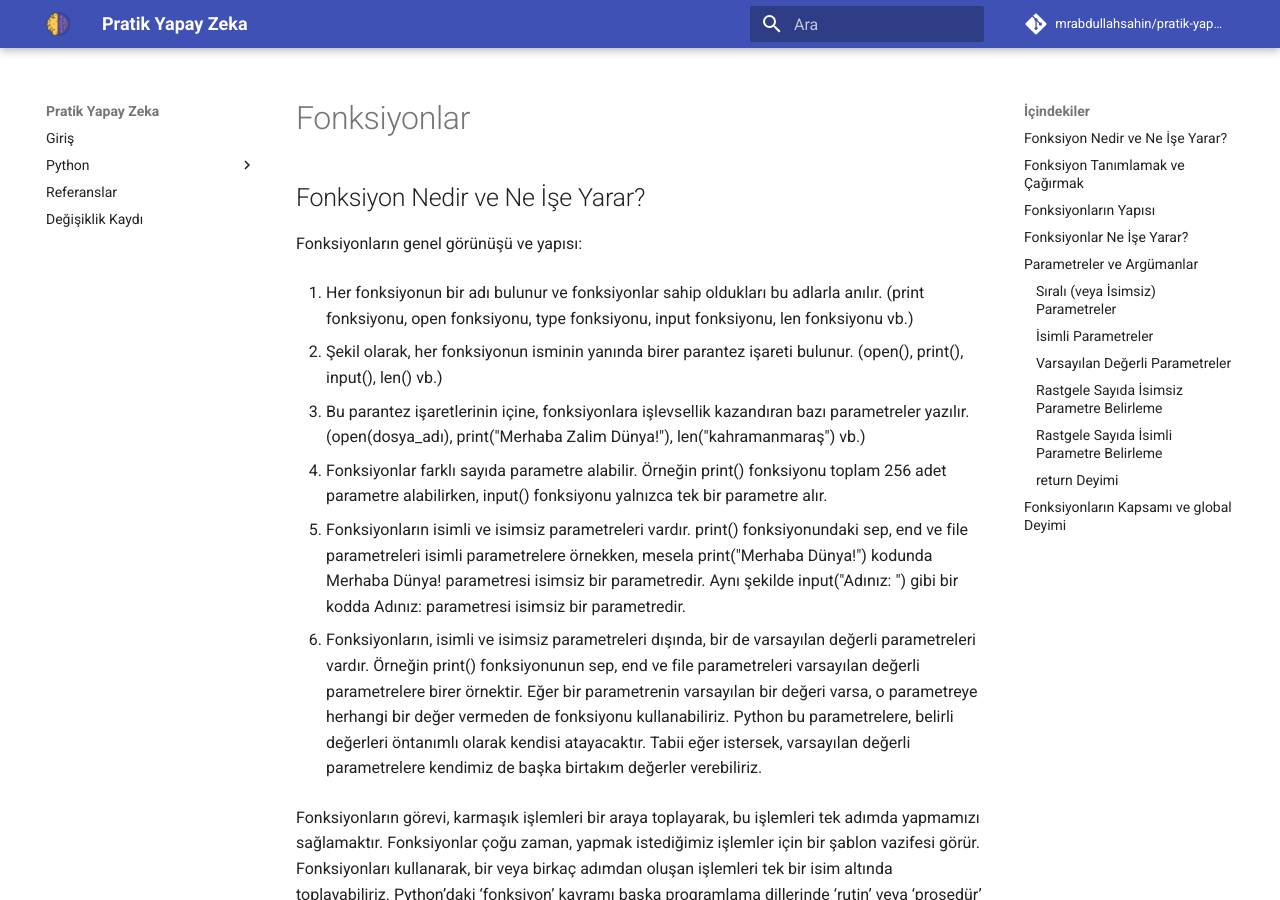
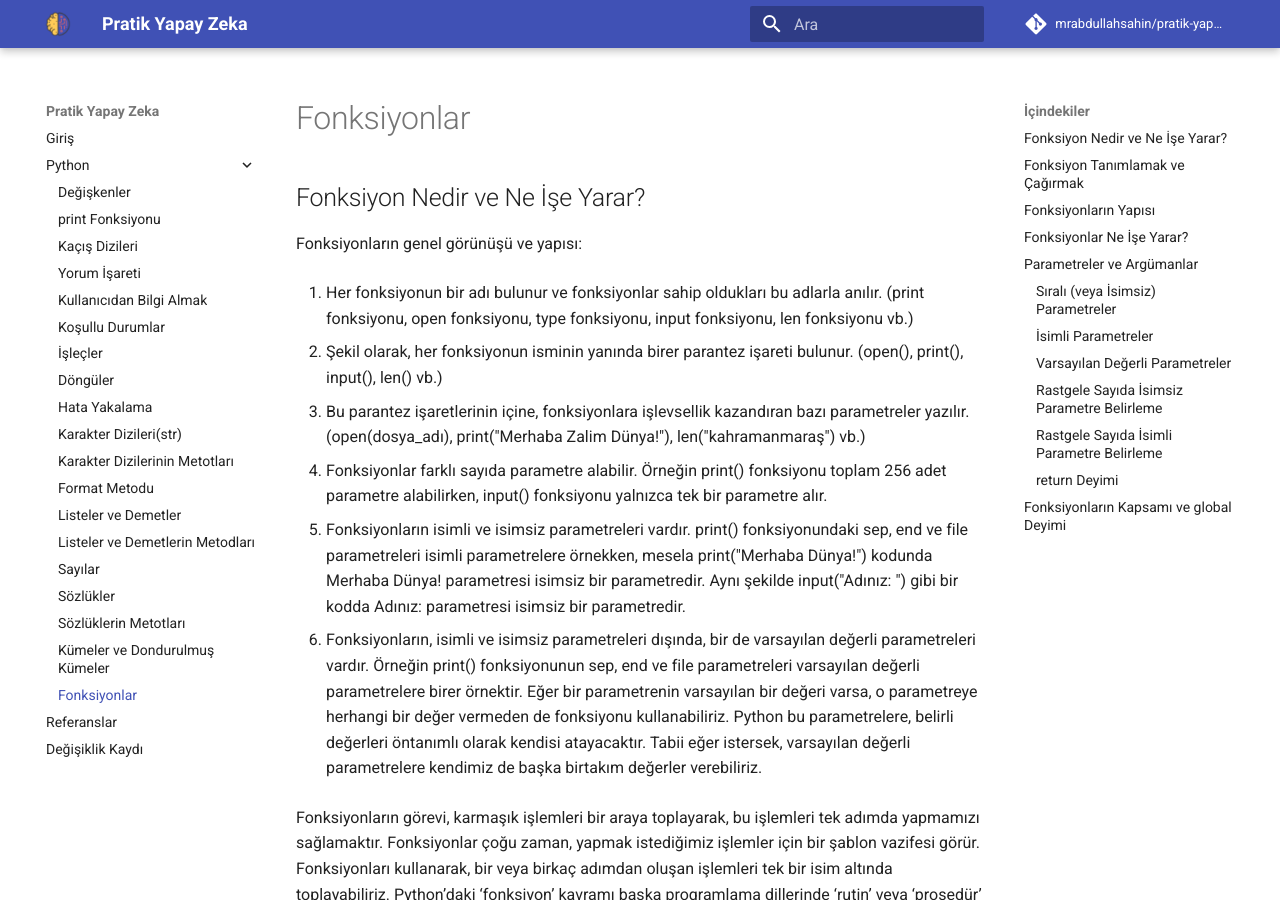
Before and after one commit to mrabdullahsahin/pratik-yapay-zeka, an MkDocs documentation site: the page built from docs/python/python_fonksiyonlar.md, in a window 1280 px wide and 900 px high. Built offline with MkDocs 1.6.1 and Material for MkDocs 9.7.7, drawn with Linux system fonts in a browser that asks for light colours; comment, search, counter and statistics services are not loaded.

Commit message:
Update nav on mkdocs.yml

```diff
--- a/mkdocs.yml
+++ b/mkdocs.yml
@@ -46,6 +46,7 @@ nav:
     - Sözlükler: python/python_sozlukler.md
     - Sözlüklerin Metotları: python/python_sozluklerin_metotlari.md
     - Kümeler ve Dondurulmuş Kümeler: python/python_kumeler_dondurulmus_kumeler.md
+    - Fonksiyonlar: python/python_fonksiyonlar.md
   - Referanslar: referanslar.md
   - Değişiklik Kaydı: changelog.md
 
```
